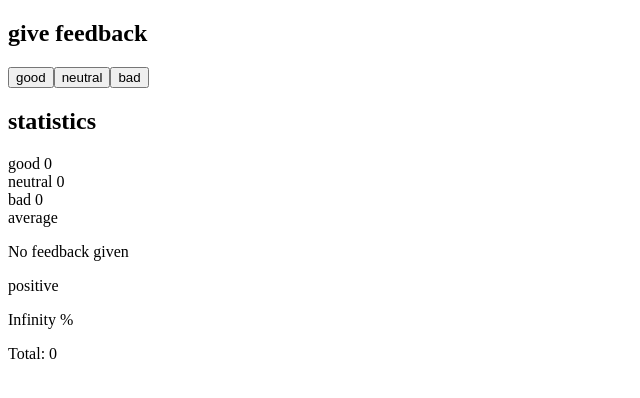
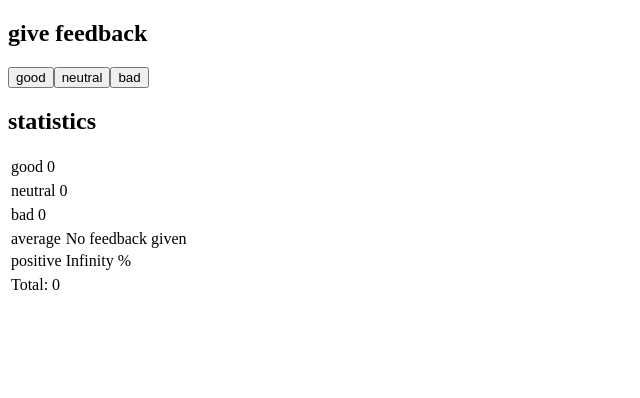
Before and after one commit to katerinaShchuka/fullstackhypart1, a React (Create React App) app: page / in a window 1280 px wide. Shown: the top 398 px of the page, without its empty margins (0-640 px from the left). Built offline with nearby package versions, Linux system fonts and the light colour scheme.

Commit message:
exercise 1.11

```diff
--- a/src/App.js
+++ b/src/App.js
@@ -15,23 +15,50 @@ const Button = (props) => {
 
 const Display = (props) =>
 <div>
-  {props.text} {props.value}
+  <table>
+  <tr>
+  <td>{props.text}</td>
+  <td>{props.value}</td>
+  </tr>
+  </table>
   </div>
 
 const Statistics = (props) => {
 
   return (
   <>
-    <div>average {props.sum}</div>
-    <div>positive {props.percent}</div>
-    </>
+    <div>
+     <table>
+      <tr>
+        <td>average</td>
+        <td>{props.sum}</td>
+      </tr>
+
+       <tr>
+        <td>positive</td>
+        <td>{props.percent}</td>
+    </tr>
+</table>
+</div>
+</>
   )
 }
 
 const StatisticLine = (props) => {
 
   let total = props.good + props.bad + props.neutral
-  return ( <div>Total: {total}</div> )
+  return (
+  <>
+  <div>
+    <table>
+      <tr>
+      <td>Total:</td>
+      <td>{total}</td>
+      </tr>
+    </table>
+  </div>
+  </>
+  )
 }
 
 
@@ -50,11 +77,11 @@ const App = () => {
 
           if (average <= 0)
           {
-            return <p>No feedback given</p>
+            return <div>No feedback given</div>
           }
 
           else {
-             return<p>{average}</p>
+             return<div>{average}</div>
           }
 
 
@@ -64,11 +91,10 @@ const App = () => {
     let per = 100/(good + neutral + bad)
      if (per <= 0)
           {
-            return <p>No feedback given</p>
+            return <div>No feedback given</div>
           }
-
           else {
-             return<p>{per} %</p>
+             return<div>{per} %</div>
           }
   }
 
```
